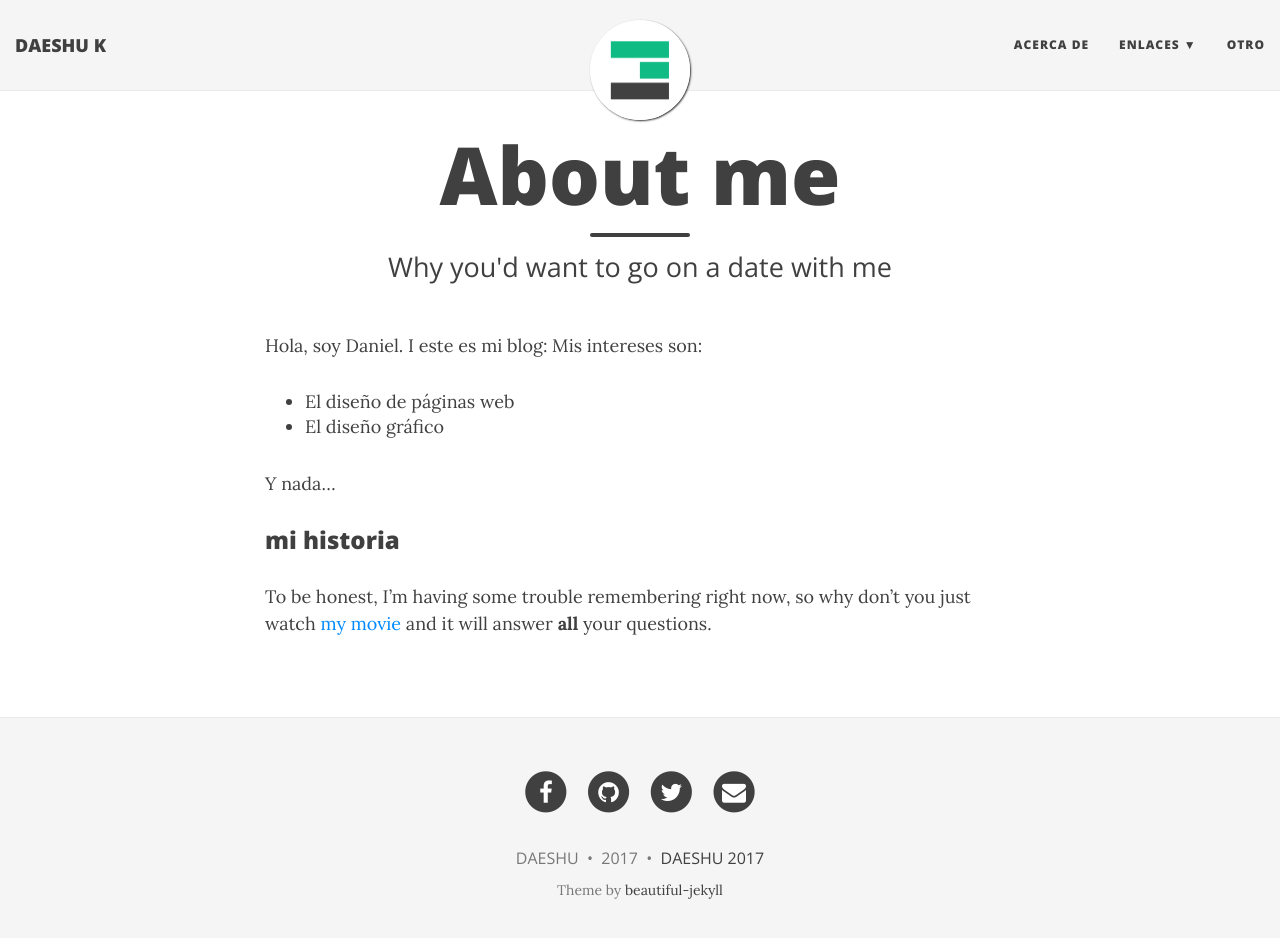
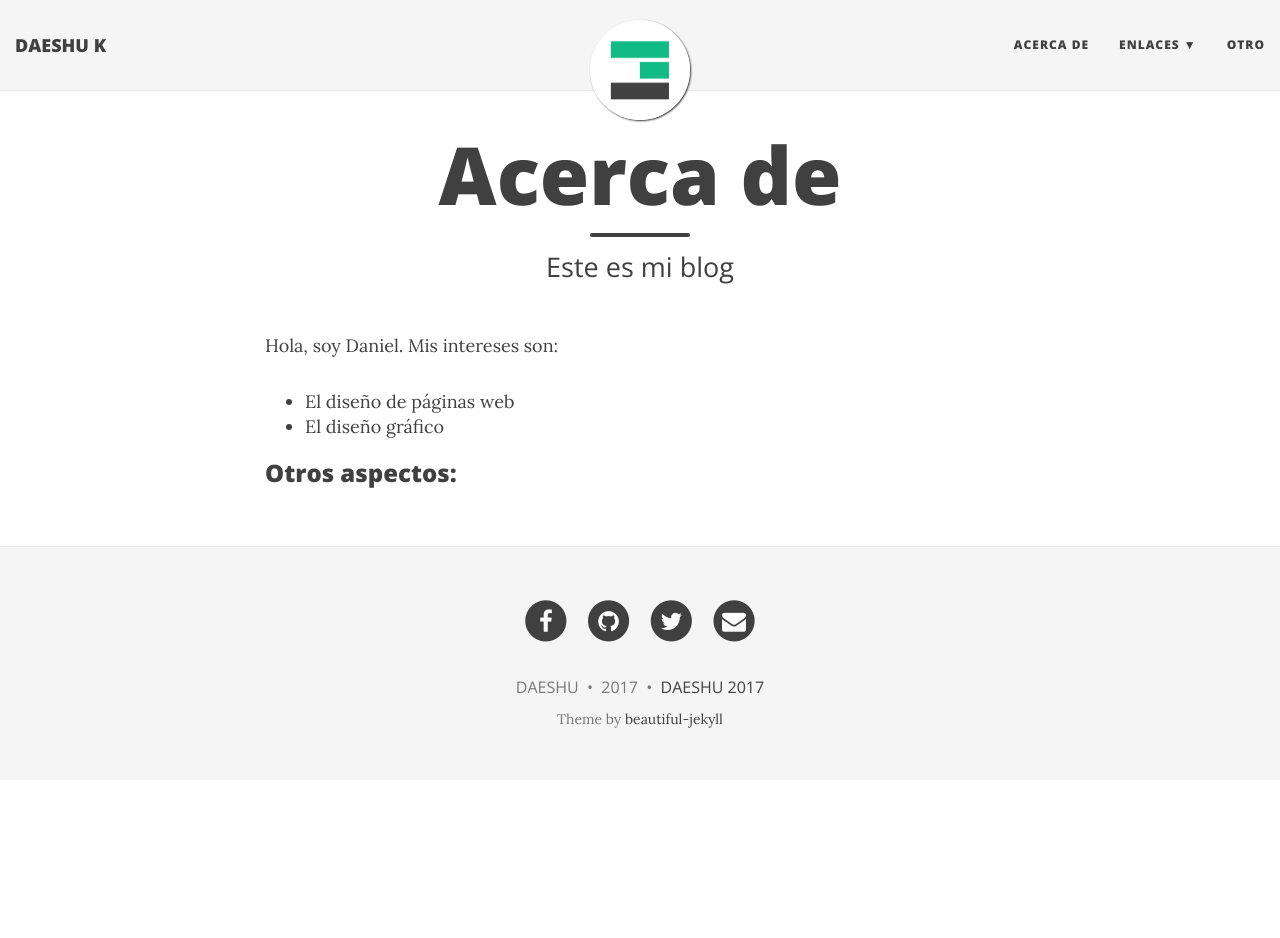
Before and after one commit to daeshu/k, a Jekyll site: the page built from aboutme.md, in a window 1280 px wide and 951 px high. Shown: the top 938 px of the window. Built offline with Jekyll 4.4.1, drawn with Linux system fonts in a browser that asks for light colours; nearby versions of some CDN libraries.

Commit message:
Update aboutme.md

```diff
--- a/aboutme.md
+++ b/aboutme.md
@@ -1,16 +1,13 @@
 ---
 layout: page
-title: About me
-subtitle: Why you'd want to go on a date with me
+title: Acerca de
+subtitle: Este es mi blog
 ---
 
-Hola, soy Daniel. I este es mi blog:
+Hola, soy Daniel.
 Mis intereses son:
 - El diseño de páginas web
 - El diseño gráfico
 
-Y nada...
 
-### mi historia
-
-To be honest, I'm having some trouble remembering right now, so why don't you just watch [my movie](https://en.wikipedia.org/wiki/The_Princess_Bride_%28film%29) and it will answer **all** your questions.
+### Otros aspectos:
```
